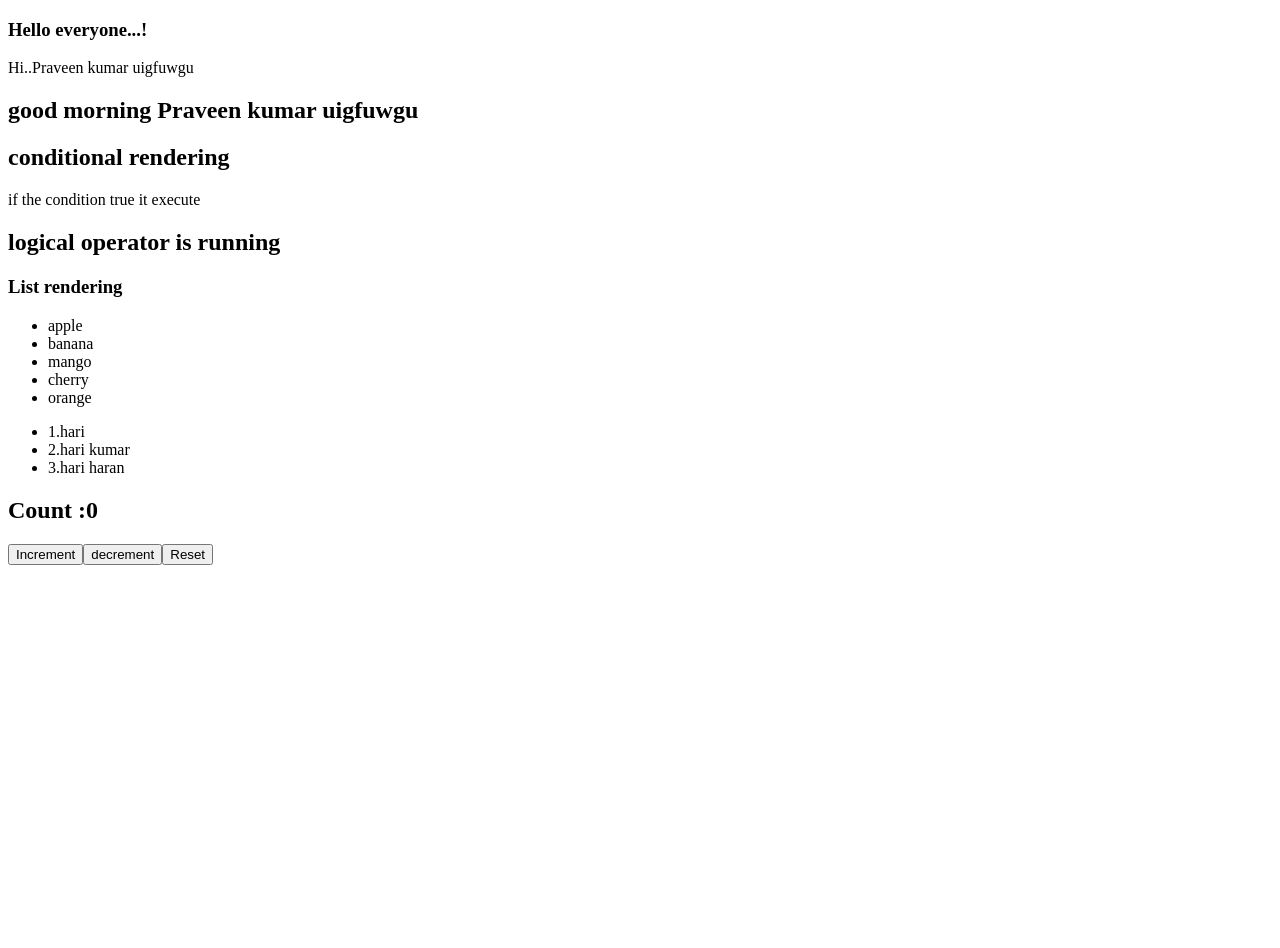
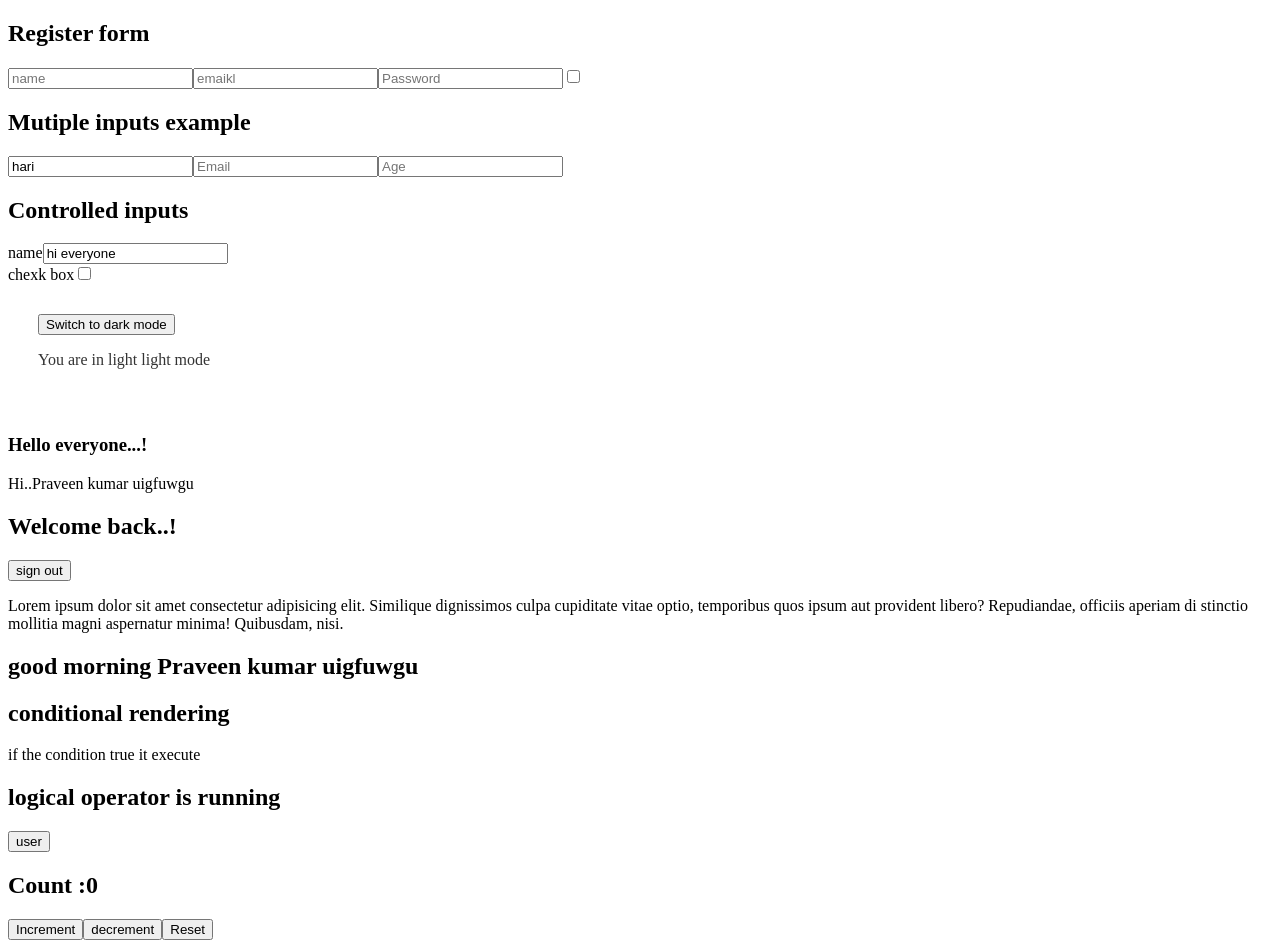
Before and after one commit to kamalrajms/ReactProject, a React (Vite) app: page / in a window 1280 px wide. Before the commit the page ends 800 px from the top, so only its background shows below. Built offline with nearby package versions, Linux system fonts and the light colour scheme.

Commit message:
Usestate,Forms,darkmode example

```diff
--- a/src/App.jsx
+++ b/src/App.jsx
@@ -1,20 +1,31 @@
-import React from "react";
+import React, { useState } from "react";
 import Greeting from "./Greeting";
 import ConditionalRendering from "./Component/ConditionalRendering";
 import ListRendering from "./Component/ListRendering";
 import UseStateHook from "./Component/UseStateHook";
+import UseStateEx2 from "./Component/UseStateEx2";
+import DarkMode from "./Component/DarkMode";
+import Form from "./Component/Form";
+import UserForm from "./Component/UserForm";
+import RegisterForm from "./Component/RegisterForm";
 
 export default function App() {
   const name = "Praveen kumar uigfuwgu";
+  const [user, setUser] = useState(true);
   return (
     <div>
+      <RegisterForm />
+      <UserForm />
+      <Form />
+      <DarkMode />
       <h3>Hello everyone...!</h3>
       <p>Hi..{name}</p>
+      <UseStateEx2 />
+      <Greeting firstName={name} />
+      {user ? <ConditionalRendering /> : <ListRendering />}
+      <button onClick={() => setUser(!user)}>user</button>
 
-      <Greeting firstName={name} />
-      <ConditionalRendering />
-      <ListRendering />
-      <UseStateHook/>
+      <UseStateHook />
     </div>
   );
 }
--- /dev/null
+++ b/src/Component/DarkMode.jsx
@@ -0,0 +1,20 @@
+import React, { useState } from "react";
+
+export default function DarkMode() {
+  const [dark, setDark] = useState(false);
+
+  return (
+    <div
+      style={{
+        backgroundColor: dark ? "#333" : "#fff",
+        color: dark ? "#fff" : "#333",
+        padding: "30px",
+      }}
+    >
+      <button onClick={() => setDark(!dark)}>
+        Switch to {dark ? "light" : "dark"} mode
+      </button>
+      <p>You are in {dark ? "dark" : "light"} light mode</p>
+    </div>
+  );
+}
--- /dev/null
+++ b/src/Component/Form.jsx
@@ -0,0 +1,26 @@
+import React, { useState } from "react";
+
+export default function Form() {
+  const [name, setName] = useState("hi everyone");
+  const [isChecked, setIschecked] = useState(false);
+  return (
+    <div>
+      <h2>Controlled inputs</h2>
+      <nav>
+        <label>name</label>
+        <input
+          type="text"
+          value={name}
+          onChange={(e) => setName(e.target.value)}
+        />
+      </nav>
+      <label>chexk box</label>
+      <input
+        type="checkbox"
+        checked={isChecked}
+        // onChange={() => setIschecked(!isChecked)}
+        onChange={(e) => setIschecked(e.target.checked)}
+      />
+    </div>
+  );
+}
--- /dev/null
+++ b/src/Component/RegisterForm.jsx
@@ -0,0 +1,61 @@
+import React, { useState } from "react";
+
+export default function RegisterForm() {
+  const [formData, setFormData] = useState({
+    username: "",
+    eamil: "",
+    password: "",
+    terms: false,
+  });
+  const [error, setError] = useState("");
+
+  //   const handleInput2 = (e) => {
+  //     const { name, type, value, checked } = e.target;
+  //     setFormData({
+  //       ...formData,
+  //       [name]: checked,
+  //     });
+  //   };
+
+  const handleInput = (e) => {
+    const { name, type, value, checked } = e.target;
+    setFormData({
+      ...formData,
+      [name]: type === "checkbox" ? checked : value,
+    });
+  };
+
+  return (
+    <div>
+      <h2>Register form</h2>
+      {error && <p>{error}</p>}
+      <input
+        type="text"
+        placeholder="name"
+        name="username"
+        value={formData.username}
+        onChange={handleInput}
+      />
+      <input
+        type="email"
+        name="eamil"
+        placeholder="emaikl"
+        value={formData.eamil}
+        onChange={handleInput}
+      />
+      <input
+        type="password"
+        name="password"
+        placeholder="Password"
+        value={formData.password}
+        onChange={handleInput}
+      />
+      <input
+        type="checkbox"
+        name="terms"
+        checked={formData.terms}
+        onChange={handleInput}
+      />
+    </div>
+  );
+}
--- /dev/null
+++ b/src/Component/UseStateEx2.jsx
@@ -0,0 +1,20 @@
+import React, { useState } from "react";
+
+export default function UseStateEx2() {
+  const [show, setShow] = useState(true);
+  return (
+    <div>
+      {show ? <h2>Welcome back..!</h2> : <h2>Please login</h2>}
+
+      <button onClick={() => setShow(!show)}>sign {show ? "out" : "in"}</button>
+      {show && (
+        <p>
+          Lorem ipsum dolor sit amet consectetur adipisicing elit. Similique
+          dignissimos culpa cupiditate vitae optio, temporibus quos ipsum aut
+          provident libero? Repudiandae, officiis aperiam di stinctio mollitia
+          magni aspernatur minima! Quibusdam, nisi.
+        </p>
+      )}
+    </div>
+  );
+}
--- /dev/null
+++ b/src/Component/UserForm.jsx
@@ -0,0 +1,44 @@
+import React, { useState } from "react";
+
+export default function UserForm() {
+  const [formData, setFormData] = useState({
+    name: "hari",
+    email: "",
+    age: "",
+  });
+
+  const handleInput = (e) => {
+    const { name, value } = e.target;
+    setFormData({
+      ...formData,
+      [name]:value,
+    });
+  };
+
+  return (
+    <div>
+      <h2>Mutiple inputs example</h2>
+      <input
+        type="text"
+        name="name"
+        value={formData.name}
+        placeholder="name"
+        onChange={handleInput}
+      />
+      <input
+        type="email"
+        name="email"
+        value={formData.email}
+        placeholder="Email"
+        onChange={handleInput}
+      />
+      <input
+        type="number"
+        name="age"
+        value={formData.age}
+        placeholder="Age"
+        onChange={handleInput}
+      />
+    </div>
+  );
+}
```
